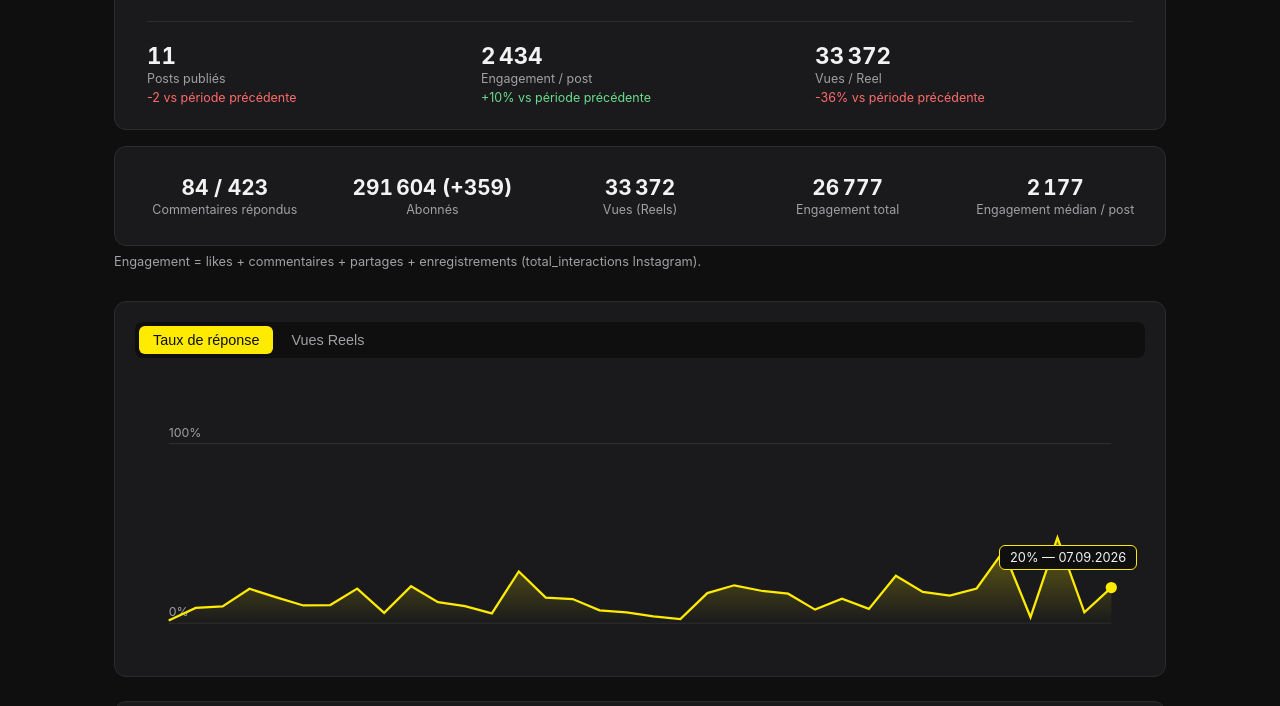
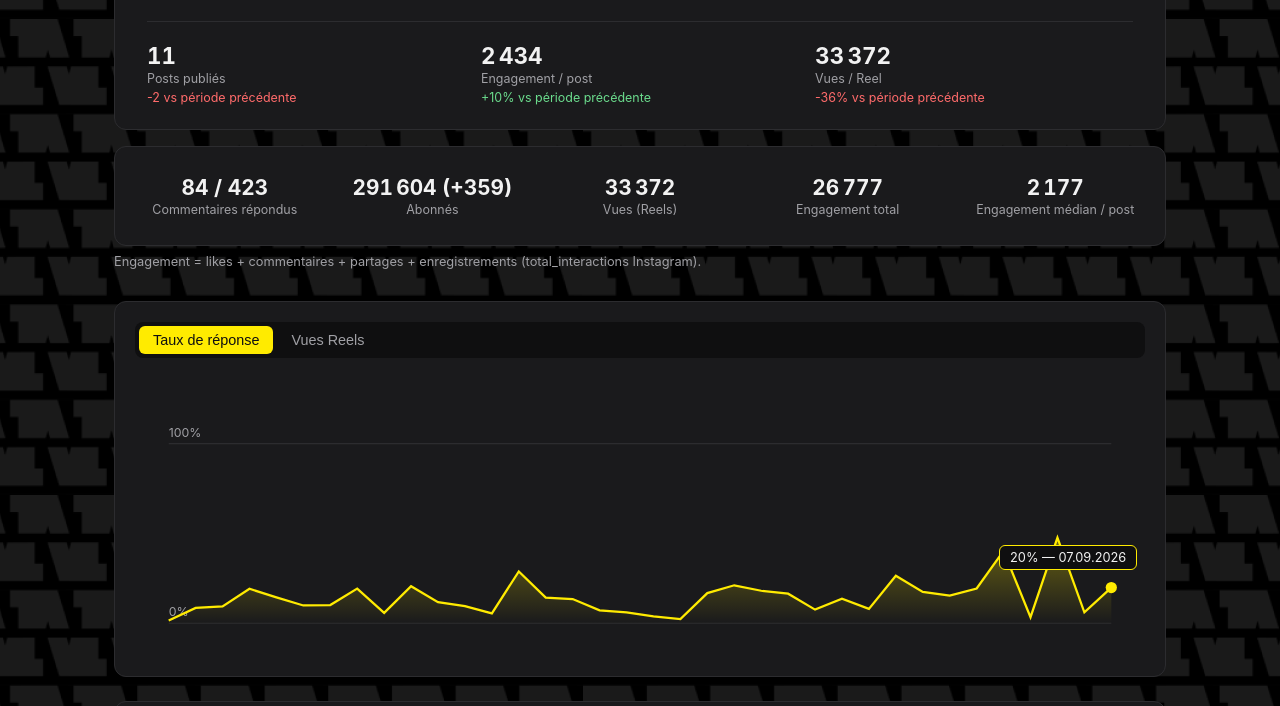
Before and after one commit to RouxKool/tataki-dashboard, a website: page index.html in a window 1280 px wide. Shown: the part 369-1075 px from the top of the page. Drawn offline with Linux system fonts and the light colour scheme.

Commit message:
Add subtle woven background texture to the page

```diff
--- a/style.css
+++ b/style.css
@@ -18,7 +18,10 @@
 body {
   margin: 0;
   min-height: 100vh;
-  background: var(--bg);
+  background-color: var(--bg);
+  background-image: url("assets/bg-texture.png");
+  background-repeat: repeat;
+  background-attachment: fixed;
   color: var(--text);
   font-family: -apple-system, BlinkMacSystemFont, "Segoe UI", Roboto, sans-serif;
 }
```
Also changed, not shown: assets/bg-texture.png (added).
